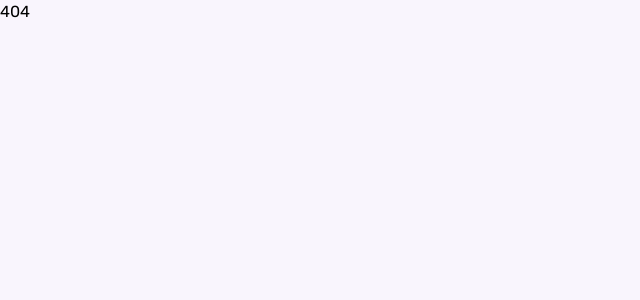
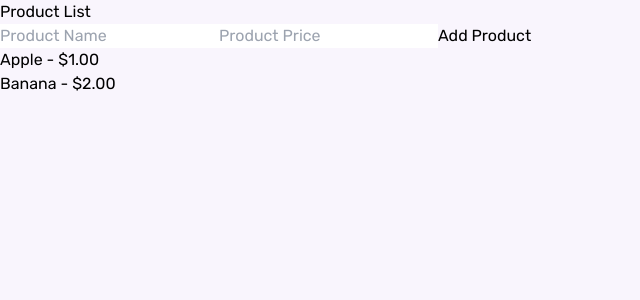
Before and after one commit to sakib-xrz/flexpoint-task, a React (Vite) app: page /problem-2 in a window 1280 px wide. Before the commit this address had no page. Shown: the top 300 px of the page, without its empty margins (0-640 px from the left). Built offline with nearby package versions, Linux system fonts and the light colour scheme.

Commit message:
Add Problem 2 page with product management features; implement AddProductForm and ProductList components

```diff
--- a/problem-2/index.tsx
+++ /dev/null
@@ -1,3 +0,0 @@
-export default function Problem2() {
-  return <div>Problem 2</div>;
-}
--- a/problem-3/index.tsx
+++ /dev/null
@@ -1,3 +0,0 @@
-export default function Problem3() {
-  return <div>Problem 3</div>;
-}
--- /dev/null
+++ b/src/pages/problem-2/components/AddProductForm.tsx
@@ -0,0 +1,46 @@
+import { useState, FormEvent } from "react";
+
+interface AddProductFormProps {
+  addProduct: (product: { name: string; price: number }) => void;
+}
+
+export default function AddProductForm({ addProduct }: AddProductFormProps) {
+  const [formData, setFormData] = useState({ name: "", price: "" });
+
+  const handleChange = (e: React.ChangeEvent<HTMLInputElement>) => {
+    const { name, value } = e.target;
+    setFormData((prev) => ({
+      ...prev,
+      [name]: value,
+    }));
+  };
+
+  const handleSubmit = (e: FormEvent<HTMLFormElement>) => {
+    e.preventDefault();
+    const { name, price } = formData;
+    if (!name || isNaN(parseFloat(price))) return;
+
+    addProduct({ name, price: parseFloat(price) });
+    setFormData({ name: "", price: "" });
+  };
+
+  return (
+    <form onSubmit={handleSubmit}>
+      <input
+        type="text"
+        name="name"
+        placeholder="Product Name"
+        value={formData.name}
+        onChange={handleChange}
+      />
+      <input
+        type="number"
+        name="price"
+        placeholder="Product Price"
+        value={formData.price}
+        onChange={handleChange}
+      />
+      <button type="submit">Add Product</button>
+    </form>
+  );
+}
--- /dev/null
+++ b/src/pages/problem-2/components/ProductList.tsx
@@ -0,0 +1,17 @@
+import { Product } from "../index";
+
+interface ProductListProps {
+  products: Product[];
+}
+
+export default function ProductList({ products }: ProductListProps) {
+  return (
+    <ul>
+      {products.map(({ id, name, price }) => (
+        <li key={id}>
+          {name} - ${price.toFixed(2)}
+        </li>
+      ))}
+    </ul>
+  );
+}
--- /dev/null
+++ b/src/pages/problem-2/index.tsx
@@ -0,0 +1,31 @@
+import { useState } from "react";
+import AddProductForm from "./components/AddProductForm";
+import ProductList from "./components/ProductList";
+
+export interface Product {
+  id: number;
+  name: string;
+  price: number;
+}
+
+export default function Problem2() {
+  const [products, setProducts] = useState<Product[]>([
+    { id: 1, name: "Apple", price: 1 },
+    { id: 2, name: "Banana", price: 2 },
+  ]);
+
+  const addProduct = (product: Omit<Product, "id">) => {
+    setProducts((prevProducts) => [
+      ...prevProducts,
+      { ...product, id: prevProducts.length + 1 },
+    ]);
+  };
+
+  return (
+    <div>
+      <h1>Product List</h1>
+      <AddProductForm addProduct={addProduct} />
+      <ProductList products={products} />
+    </div>
+  );
+}
--- a/src/router/route.tsx
+++ b/src/router/route.tsx
@@ -1,6 +1,7 @@
 import { createBrowserRouter } from "react-router-dom";
 import App from "../App";
 import Home from "../pages/home";
+import Problem2 from "../pages/problem-2";
 
 const router = createBrowserRouter([
   {
@@ -12,6 +13,10 @@ const router = createBrowserRouter([
         path: "/",
         element: <Home />,
       },
+      {
+        path: "/problem-2",
+        element: <Problem2 />,
+      },
     ],
   },
 ]);
```
